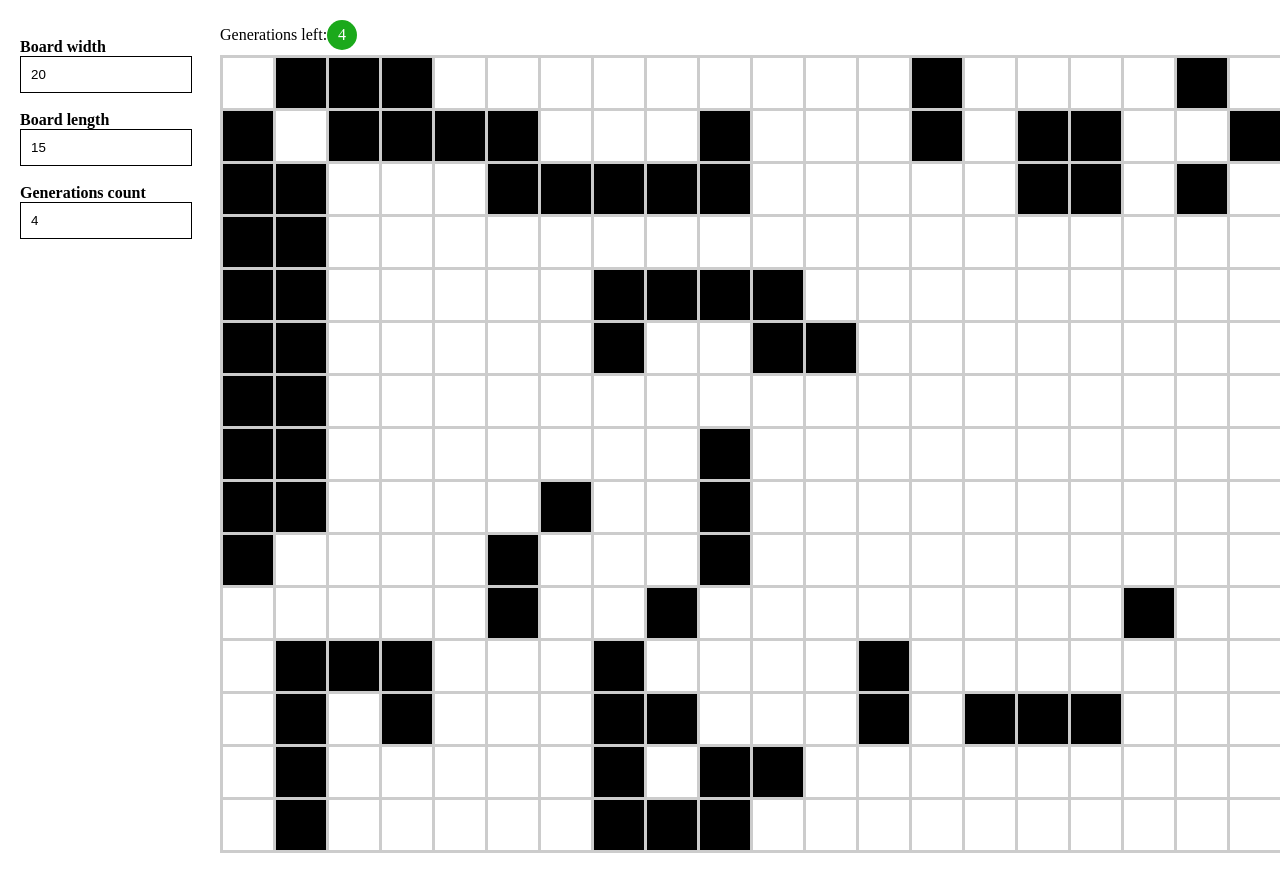
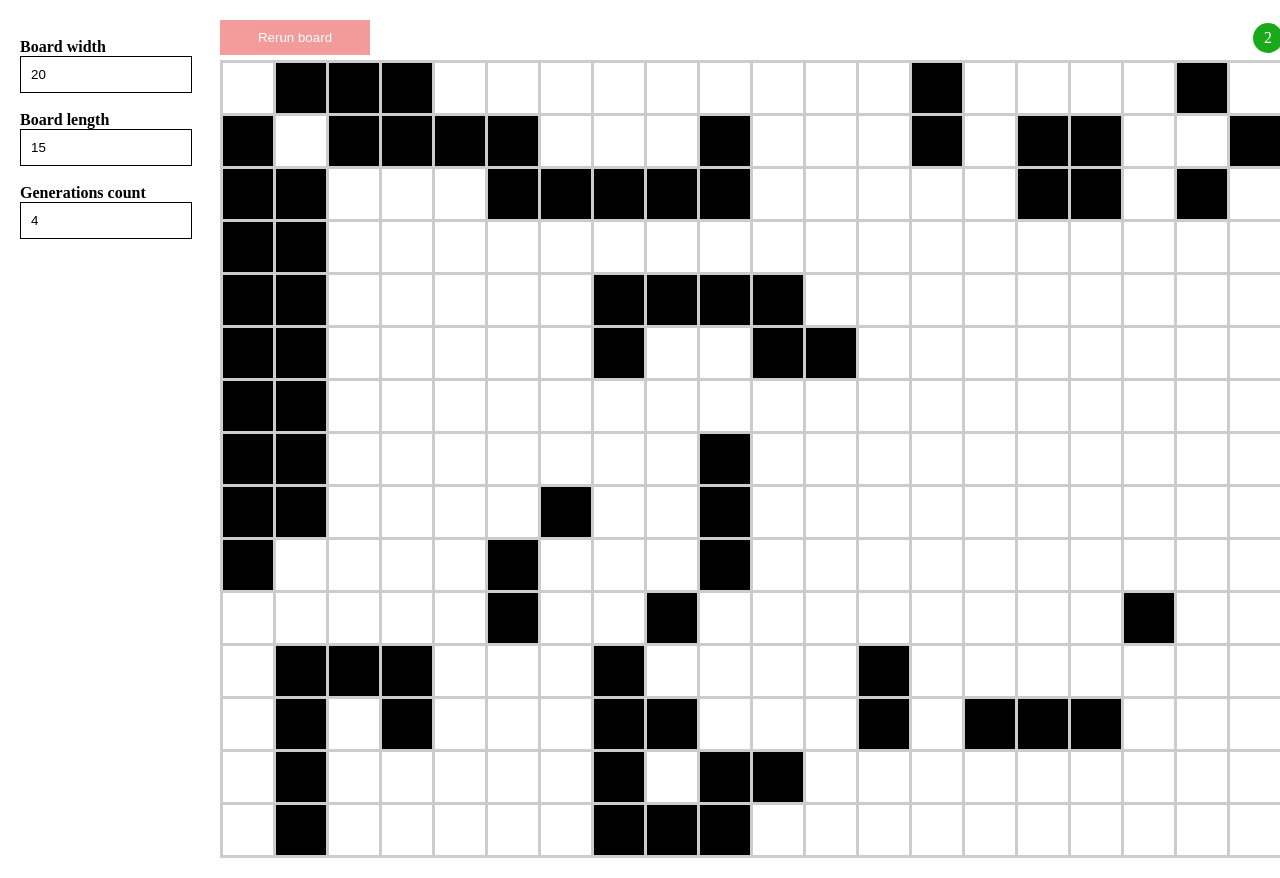
Before and after one commit to siseko/life, a React (Create React App) app: page / in a window 1280 px wide. Built offline with nearby package versions, Linux system fonts and the light colour scheme.

Commit message:
adds reset option

```diff
--- a/src/App.tsx
+++ b/src/App.tsx
@@ -1,4 +1,4 @@
-import React, { useCallback, useState } from "react";
+import React, { useCallback, useRef, useState } from "react";
 import styled from "styled-components";
 import { Input } from "./components";
 import { Cells, Universe } from "./Universe";
@@ -19,13 +19,14 @@ const App = () => {
   const [width, setWidth] = useState(20);
   const [length, setLength] = useState(15);
   const [generationsCount, setGenerationsCount] = useState(4);
+  const generationsCountRef = useRef(generationsCount);
 
   const [seed, setSeed] = useState<Cells>(generateSeed(width, length));
 
-  const handleReset = useCallback(
-    () => setSeed(generateSeed(width, length)),
-    [width, length]
-  );
+  const handleReset = useCallback(() => {
+    generationsCountRef.current = generationsCount;
+    setSeed(generateSeed(width, length));
+  }, [width, length, generationsCount]);
 
   return (
     <div style={{ display: "flex" }}>
@@ -49,7 +50,11 @@ const App = () => {
           {...inputConfig}
         />
       </Configuration>
-      <Universe seed={seed} generationsCount={6} />
+      <Universe
+        seed={seed}
+        generationsCount={generationsCountRef.current}
+        onReset={handleReset}
+      />
     </div>
   );
 };
--- a/src/Universe/Universe.styled.ts
+++ b/src/Universe/Universe.styled.ts
@@ -32,4 +32,5 @@ export const ProgressIndicator = styled.div<{ inProgress: boolean }>(
 export const FlexBox = styled.div(() => ({
   display: "flex",
   alignItems: "center",
+  justifyContent: 'space-between'
 }));
--- a/src/Universe/Universe.tsx
+++ b/src/Universe/Universe.tsx
@@ -1,28 +1,40 @@
 import React from "react";
 import { Cells } from ".";
+import { Button } from "../components";
 import useGeneration from "./hooks/useGeneration";
 import { Cell, FlexBox, Grid, ProgressIndicator } from "./Universe.styled";
 
 interface UniverseProps {
   seed: Cells;
   generationsCount: number;
+  onReset?: () => void;
 }
 
-const Universe = (props: UniverseProps) => {
-  const { cells, inProgress, generationsLeft } = useGeneration(props);
+const Universe = ({ seed, generationsCount, onReset }: UniverseProps) => {
+  const { cells, inProgress, generationsLeft } = useGeneration({
+    seed,
+    generationsCount,
+  });
 
   if (!cells[0]) return <>{"Empty seed provided"}</>;
 
-  const gridColumns = props.seed[0].length;
+  const gridColumns = seed[0].length;
 
   return (
     <div>
       <FlexBox>
-        {"Generations left: "}
+        {onReset && (
+          <Button
+            onClick={onReset}
+            containerStyles={{ width: 150, marginInlineEnd: "10px" }}
+            attrs={{ disabled: inProgress }}
+          >
+            Rerun board
+          </Button>
+        )}
         <ProgressIndicator inProgress={inProgress}>
           {generationsLeft}
         </ProgressIndicator>
-        {/* TODO: add reset button when no generations left */}
       </FlexBox>
       <Grid gridColumns={gridColumns}>
         {cells.flat().map((cell, index) => (
--- a/src/Universe/hooks/useGeneration.ts
+++ b/src/Universe/hooks/useGeneration.ts
@@ -16,6 +16,10 @@ const useGeneration = ({
   const countRef = useRef(0);
 
   useEffect(() => {
+    setCells(seed);
+    setInProgress(true);
+    countRef.current = 0;
+
     const intervalId = setInterval(() => {
       countRef.current++;
       setCells(moveToNextTick);
@@ -28,7 +32,7 @@ const useGeneration = ({
     }, GENERATION_TIMEOUT);
 
     return () => clearInterval(intervalId);
-  }, [generationsCount]);
+  }, [generationsCount, seed]);
 
   return {
     cells,
--- /dev/null
+++ b/src/components/Button.tsx
@@ -0,0 +1,44 @@
+import React, { ButtonHTMLAttributes, PropsWithChildren } from "react";
+import styled, { CSSObject } from "styled-components";
+
+const StyledButton = styled.button(({ disabled }) => ({
+  outline: "none",
+  border: "none",
+  width: "100%",
+  padding: "10px 10px",
+  cursor: disabled ? "not-allowed" : "pointer",
+  color: "#fff",
+  backgroundColor: "#e93838",
+  opacity: disabled ? 0.5 : 1,
+}));
+
+const Container = styled.div<{ containerStyles: CSSObject }>(
+  ({ containerStyles }) => containerStyles
+);
+
+interface ButtonProps {
+  onClick: () => void;
+  attrs: ButtonHTMLAttributes<HTMLButtonElement>;
+  containerStyles?: CSSObject;
+}
+
+const Button = ({
+  onClick,
+  containerStyles,
+  children,
+  attrs,
+}: PropsWithChildren<ButtonProps>) => {
+  const button = (
+    <StyledButton onClick={onClick} {...attrs}>
+      {children}
+    </StyledButton>
+  );
+
+  return containerStyles ? (
+    <Container containerStyles={containerStyles}>{button}</Container>
+  ) : (
+    button
+  );
+};
+
+export default Button;
--- a/src/components/index.ts
+++ b/src/components/index.ts
@@ -1 +1,2 @@
 export { default as Input } from "./Input";
+export { default as Button } from "./Button";
```
